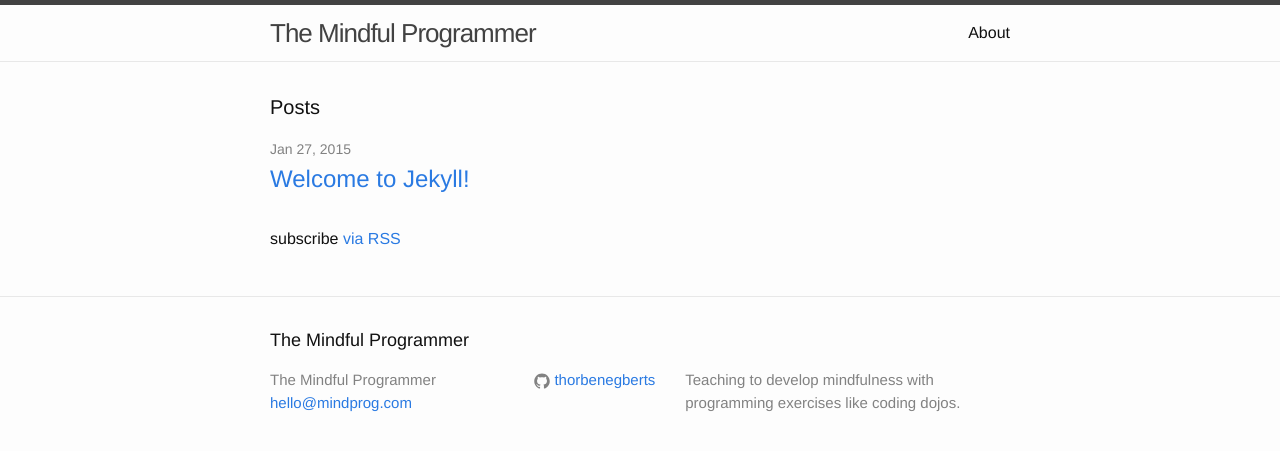
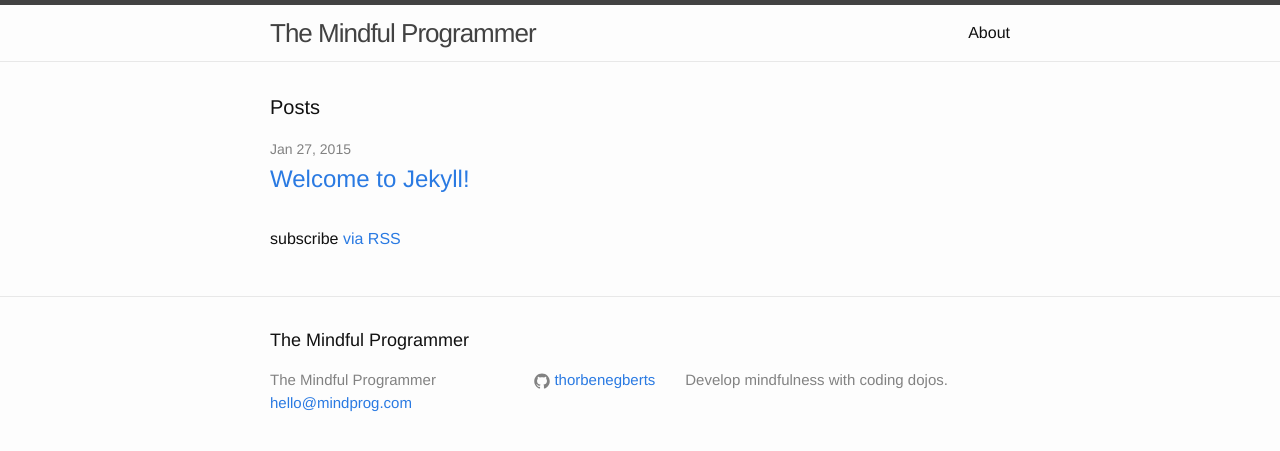
Before and after one commit to thorbenegberts/mindprog-website, a Jekyll site: the page built from index.html, in a window 1280 px wide. Shown: the top 451 px of the page. Built offline with Jekyll 4.4.1, drawn with Linux system fonts in a browser that asks for light colours.

Commit message:
update description

```diff
--- a/_config.yml
+++ b/_config.yml
@@ -2,7 +2,7 @@
 title: The Mindful Programmer
 email: hello@mindprog.com
 description: > # this means to ignore newlines until "baseurl:"
-  Teaching to develop mindfulness with programming exercises like coding dojos.
+  Develop mindfulness with coding dojos.
 baseurl: "" # the subpath of your site, e.g. /blog/
 url: "http://mindprog.com" # the base hostname & protocol for your site // http://mindprog.com
 #twitter_username: mindfulprogrammer
```
